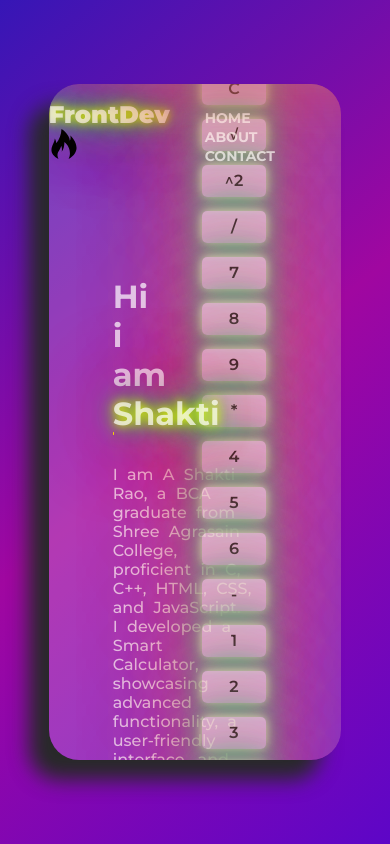
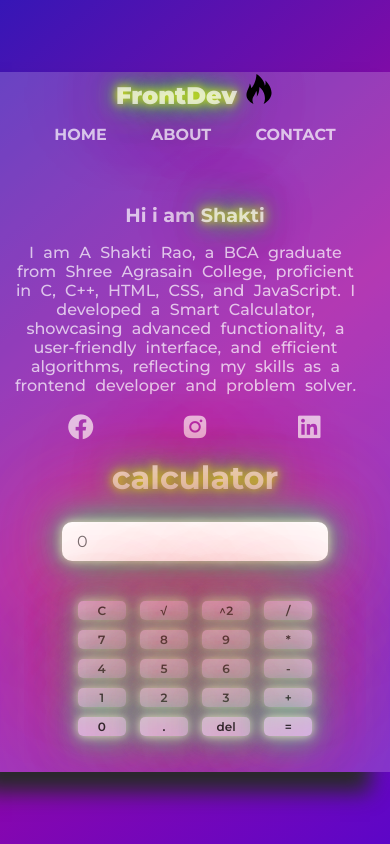
Before and after one commit to A-Shakti-Rao/Simple-Calculator-Project, a plain HTML site: page index.html in a window 390 px wide. Drawn offline with nearby package versions, Linux system fonts and the light colour scheme.

Commit message:
CSS responsive

```diff
--- a/style.css
+++ b/style.css
@@ -14,6 +14,7 @@ body {
     align-items: center;
     height: 100vh;
     width: 100vw;
+    overflow: hidden;
 }
 
 .shadow-effect {
@@ -33,8 +34,10 @@ body {
 }
 
 .container {
-    width: 75vw;
-    height: 80vh;
+    width: 90vw;
+    max-width: 1200px;
+    height: 90vh;
+    max-height: 700px;
     color: rgb(66, 0, 132);
     border-radius: 30px;
     overflow: hidden;
@@ -98,37 +101,27 @@ nav h1 {
     width: 100%;
     height: 88%;
     display: flex;
+    flex-direction: column;
     justify-content: center;
     align-items: center;
     color: rgba(255, 255, 255, 0.7);
     letter-spacing: 0px;
 }
 
-.box1 {
-    width: 50%;
-    height: 100%;
+.box1,
+.box2 {
+    width: 100%;
+    padding: 10px;
+    text-align: center;
 }
 
-.box1 h1{
-    margin: 7rem 5rem 2rem 4rem;
-    position: relative;
-}
-
-.box1 h1 span::after {
-    content: '';
-    position: absolute;
-    width: 28%;
-    height: 3px;
-    bottom: -2px;
-    left: 28%;
-    border-radius: 25%;
-    transform: scaleX(1);
-    transition: transform 2s linear;
-    background: linear-gradient(to right, rgb(61, 234, 3), rgb(244, 211, 0), rgb(224, 82, 5));
+.box1 h1 {
+    margin: 1rem 0;
+    font-size: 2rem;
 }
 
 .box1 p {
-    margin: 0rem 5rem 2rem 4rem;
+    margin: 1rem 0;
     word-spacing: 5px;
     width: 95%;
     font-weight: 500;
@@ -148,18 +141,30 @@ nav h1 {
         0px 0px 100px rgb(255, 77, 0);
 }
 
-.box1 div{
-    margin-left: 3rem;
-    margin-top: 2rem;
+.box2 .headings {
+    margin-bottom: 20px;
 }
 
-.box2 {
-    width: 50%;
-    height: 100%;
-    display: flex;
-    flex-direction: column;
-    justify-content: center;
-    align-items: center;
+.box2 .headings h1 {
+    font-size: 2rem;
+    margin-bottom: 10px;
+}
+
+.box2 .headings input {
+    padding: 10px 15px;
+    margin: 15px;
+    width: 90%;
+    border: none;
+    border-radius: 10px;
+    font-size: 1.5rem;
+    background-color: rgb(255, 255, 255);
+    color: black;
+    cursor: pointer;
+    outline: none;
+}
+
+.box2 .clickers {
+    width: 100%;
 }
 
 .button {
@@ -167,7 +172,7 @@ nav h1 {
     height: 2rem;
     border-radius: 5px;
     border: none;
-    margin: 7px 7px;
+    margin: 7px;
     font-size: 16px;
     font-weight: 600;
     background-color: rgb(255, 255, 255, 0.6);
@@ -175,28 +180,64 @@ nav h1 {
     color: rgba(0, 0, 0, 0.8);
 }
 
-.headings input {
-    padding: 10px 15px;
-    margin: 15px;
-    width: 20rem;
-    border: none;
-    border-radius: 10px;
-    font-size: 30px;
-    background-color: rgb(255, 255, 255);
-    color: black;
-    cursor: pointer;
-    outline: none;
+@media (max-width: 768px) {
+    .container {
+        width: 95vw;
+        height: 95vh;
     }
 
-.input::placeholder {
-    color: rgb(0,0,0,0.8);
+    .navbar {
+        flex-direction: column;
+        align-items: center;
     }
 
-.headings {
-    position: relative;
+    .list li {
+        padding: 10px 20px;
+        font-size: 16px;
     }
 
-.headings h1{
-    margin-left: 1.2rem;
-    color: rgb(255, 255, 255);
+    .box1,
+    .box2 {
+        width: 100%;
+        padding: 5px;
     }
+
+    .box1 h1 {
+        font-size: 1.5rem;
+    }
+
+    .box2 .headings input {
+        width: 80%;
+        font-size: 1.2rem;
+    }
+
+    .button {
+        width: 3.5rem;
+        height: 1.5rem;
+        font-size: 14px;
+    }
+}
+
+@media (max-width: 480px) {
+    .container {
+        width: 100vw;
+        height: 100vh;
+        border-radius: 0;
+    }
+
+    .box1 h1 {
+        font-size: 1.2rem;
+    }
+
+    .box2 .headings input {
+        width: 70%;
+        font-size: 1rem;
+    }
+
+    .button {
+        width: 3rem;
+        height: 1.2rem;
+        font-size: 12px;
+        margin: 5px;
+    }
+}
```
Lines whose indentation alone changed are shown as unchanged.
